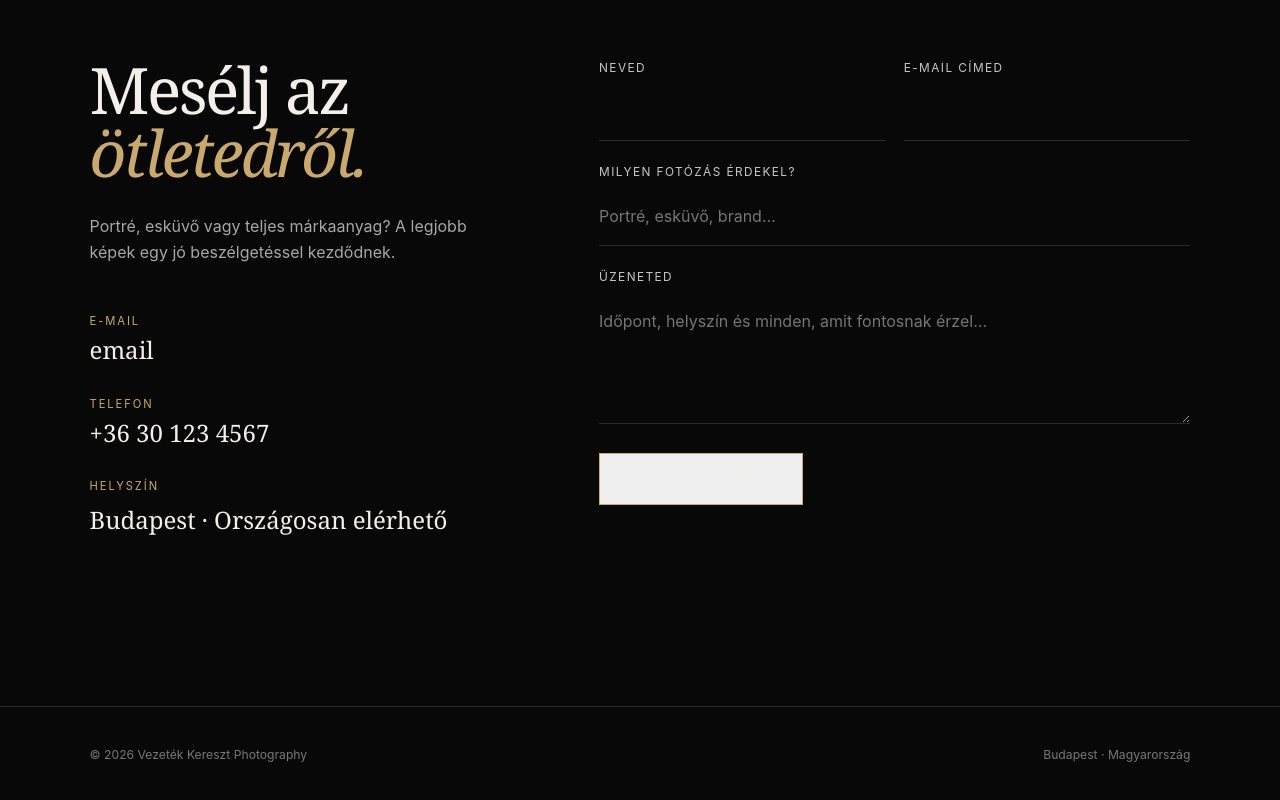
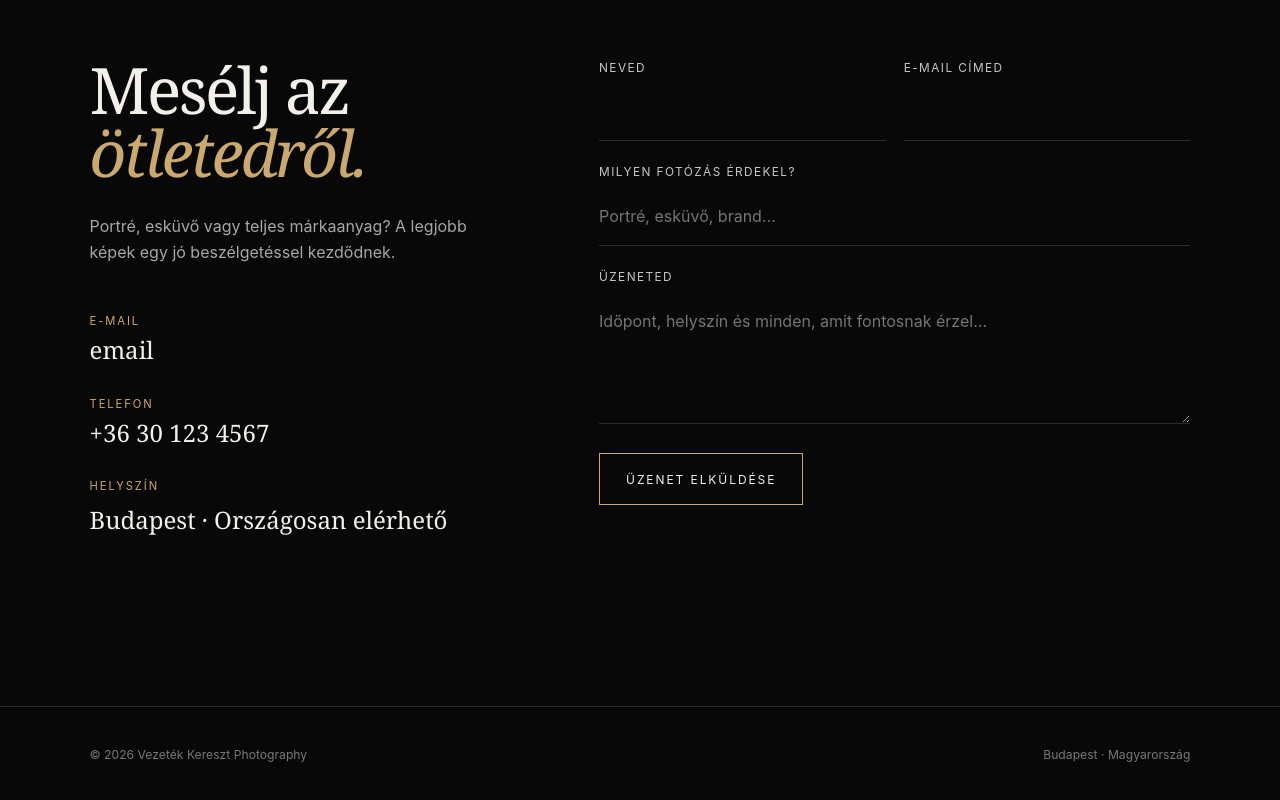
Before and after one commit to Bazs010/fekete-fotos-portfolio-mvp, a plain HTML site: page docs/contact.html in a window 1280 px wide. Shown: the part 666-1466 px from the top of the page. Drawn offline with Linux system fonts and the light colour scheme.

Commit message:
Kapcsolati űrlap bekötése

```diff
--- a/docs/contact.html
+++ b/docs/contact.html
@@ -9,7 +9,7 @@
 </head>
 <body>
   <header class="site-header">
-    <a class="brand" href="index.html">Fekete <span>Áron</span></a>
+    <a class="brand" href="index.html">Vezeték <span>Kereszt</span></a>
     <button class="menu-button" aria-label="Menü megnyitása" aria-expanded="false"><span></span><span></span></button>
     <nav class="nav" aria-label="Fő navigáció"><a href="index.html">Főoldal</a><a href="portfolio.html">Portfólió</a><a class="active" href="contact.html">Elérhetőség</a></nav>
   </header>
@@ -33,7 +33,7 @@
         </div>
         <div class="field"><label for="subject">Milyen fotózás érdekel?</label><input id="subject" name="subject" placeholder="Portré, esküvő, brand…" required></div>
         <div class="field"><label for="message">Üzeneted</label><textarea id="message" name="message" placeholder="Időpont, helyszín és minden, amit fontosnak érzel…" required></textarea></div>
-        <button class="button" type="submit">Üzenet elküldése</button>
+        <button class="buttonSend" type="submit">Üzenet elküldése</button>
         <p class="form-message" role="status" aria-live="polite"></p>
       </form>
     </section>
--- a/docs/styles.css
+++ b/docs/styles.css
@@ -4,6 +4,7 @@
   --line: rgba(255,255,255,.14);
   --muted: #a7a7a7;
   --text: #f3f0ea;
+  --text2: black;
   --accent: #c9a96e;
   --serif: Georgia, 'Times New Roman', serif;
   --sans: Inter, ui-sans-serif, system-ui, -apple-system, BlinkMacSystemFont, 'Segoe UI', sans-serif;
@@ -109,10 +110,36 @@ h1 em, h2 em { color: var(--accent); font-weight: 400; }
   letter-spacing: .16em;
   text-transform: uppercase;
   transition: color .25s, background .25s;
+  background: transparent;
+  color: var(--text);
+  appearance: none;
+  cursor: pointer;
 }
 .button:hover { color: #080808; background: var(--accent); }
 .button.ghost { margin-left: 12px; border-color: var(--line); }
 .button.ghost:hover { color: white; background: rgba(255,255,255,.08); }
+
+.buttonSend {
+  display: inline-flex;
+  align-items: center;
+  justify-content: center;
+  min-height: 52px;
+  padding: 0 26px;
+  border: 1px solid var(--accent);
+  color: var(--text2);
+  font-size: .75rem;
+  letter-spacing: .16em;
+  text-transform: uppercase;
+  transition: color .25s, background .25s;
+  background: transparent;
+  color: var(--text);
+  appearance: none;
+  cursor: pointer;
+}
+
+.buttonSend:hover { color: #080808; background: var(--accent); }
+.buttonSend.ghost { margin-left: 12px; border-color: var(--line); }
+.buttonSend.ghost:hover { color: white; background: rgba(255,255,255,.08); }
 
 .section { padding: clamp(84px, 11vw, 150px) clamp(22px, 7vw, 110px); }
 .section-head { display: grid; grid-template-columns: .7fr 1.3fr; align-items: end; gap: 40px; margin-bottom: 60px; }
```
Also changed, not shown: 1 other file.
